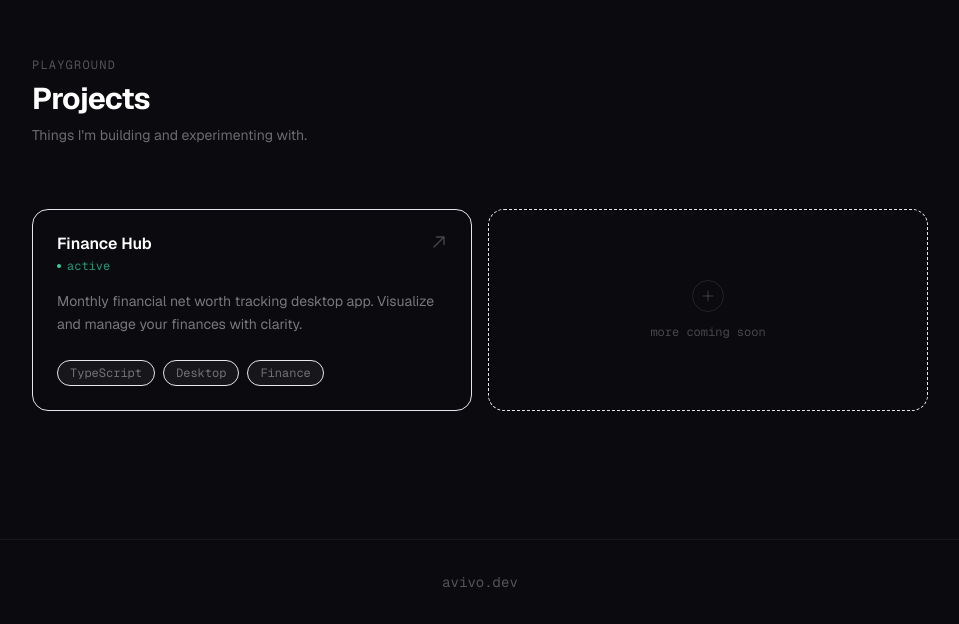
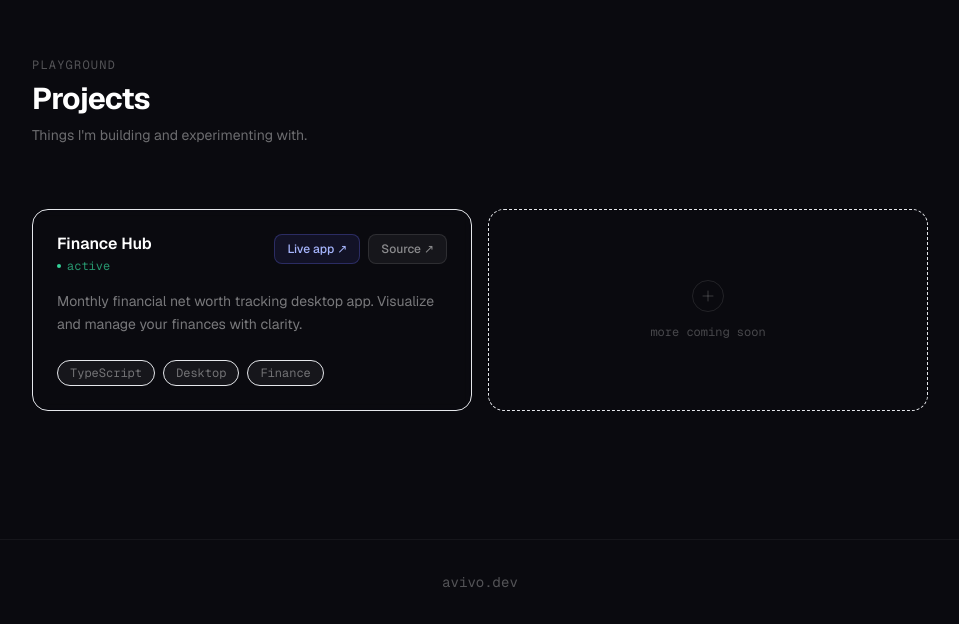
Before and after one commit to AvivOron/avivo.dev, a Next.js app: page / in a window 1280 px wide. Shown: the part 1773-2397 px from the top of the page, without its empty margins (160-1119 px from the left). Built offline with nearby package versions, Linux system fonts and the light colour scheme.

Commit message:
feat: update project card to use appHref and codeHref for links

```diff
--- a/src/components/Projects.tsx
+++ b/src/components/Projects.tsx
@@ -8,7 +8,8 @@ const projects = [
     description:
       "Monthly financial net worth tracking desktop app. Visualize and manage your finances with clarity.",
     tags: ["TypeScript", "Desktop", "Finance"],
-    href: "https://github.com/AvivOron/finance-hub",
+    appHref: "/finance-hub",
+    codeHref: "https://github.com/AvivOron/finance-hub",
     status: "active",
   },
 ];
@@ -48,12 +49,13 @@ type Project = {
   name: string;
   description: string;
   tags: string[];
-  href: string;
+  appHref: string;
+  codeHref: string;
   status: string;
 };
 
 function ProjectCard({ project }: { project: Project }) {
-  const ref = useRef<HTMLAnchorElement>(null);
+  const ref = useRef<HTMLDivElement>(null);
   const [visible, setVisible] = useState(false);
 
   useEffect(() => {
@@ -73,11 +75,8 @@ function ProjectCard({ project }: { project: Project }) {
   }, []);
 
   return (
-    <a
+    <div
       ref={ref}
-      href={project.href}
-      target="_blank"
-      rel="noopener noreferrer"
       className="group relative flex flex-col gap-4 rounded-2xl border border-white/8 bg-white/3 p-6 backdrop-blur-sm transition-all duration-300 hover:border-white/15 hover:bg-white/6"
       style={{
         opacity: visible ? 1 : 0,
@@ -95,7 +94,7 @@ function ProjectCard({ project }: { project: Project }) {
         }}
       />
 
-      <div className="flex items-start justify-between">
+      <div className="flex items-start justify-between gap-4">
         <div className="flex flex-col gap-1">
           <h3 className="font-semibold text-white text-base leading-tight">
             {project.name}
@@ -107,7 +106,22 @@ function ProjectCard({ project }: { project: Project }) {
             </span>
           )}
         </div>
-        <ArrowIcon />
+        <div className="flex gap-2 flex-shrink-0">
+          <a
+            href={project.appHref}
+            className="flex items-center gap-1.5 rounded-lg border border-indigo-500/30 bg-indigo-500/10 px-3 py-1.5 text-xs text-indigo-300 font-sans font-medium transition-all duration-200 hover:border-indigo-500/60 hover:bg-indigo-500/20 hover:text-indigo-200"
+          >
+            Live app ↗
+          </a>
+          <a
+            href={project.codeHref}
+            target="_blank"
+            rel="noopener noreferrer"
+            className="flex items-center gap-1.5 rounded-lg border border-white/10 bg-white/5 px-3 py-1.5 text-xs text-white/50 font-sans font-medium transition-all duration-200 hover:border-white/20 hover:bg-white/10 hover:text-white/70"
+          >
+            Source ↗
+          </a>
+        </div>
       </div>
 
       <p className="text-sm text-white/45 leading-relaxed">
@@ -124,7 +138,7 @@ function ProjectCard({ project }: { project: Project }) {
           </span>
         ))}
       </div>
-    </a>
+    </div>
   );
 }
 
```
